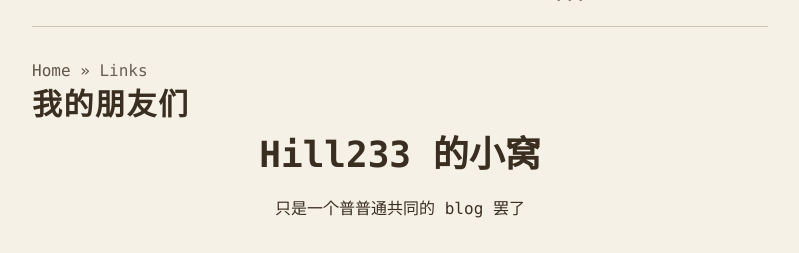
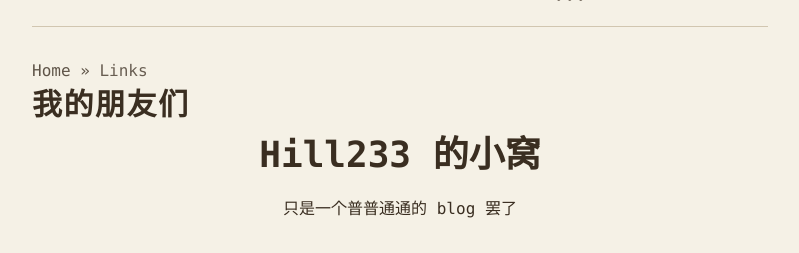
Before and after one commit to MichaelSatoshi1983/myNewBlog, an Astro site: page /links in a window 1280 px wide. Shown: the part 55-308 px from the top of the page, without its empty margins (240-1039 px from the left). Built offline with nearby package versions, Linux system fonts and the light colour scheme; Astro itself is replaced by a stand-in of ours; some packages are replaced by stand-ins of ours; grey boxes are pictures that could not be loaded.

Commit message:
fix: fix des

```diff
--- a/src/pages/links.md
+++ b/src/pages/links.md
@@ -5,7 +5,7 @@ title: "我的朋友们"
 <div align="center">
 
 # Hill233 的小窝
-只是一个普普通共同的 blog 罢了
+只是一个普普通通的 blog 罢了
 
   <img src="https://q.qlogo.cn/g?b=qq&nk=1851466055&s=640" alt="圆形图片" style="border-radius: 50%; width: 200px; height: 200px; object-fit: cover;">
 
```
